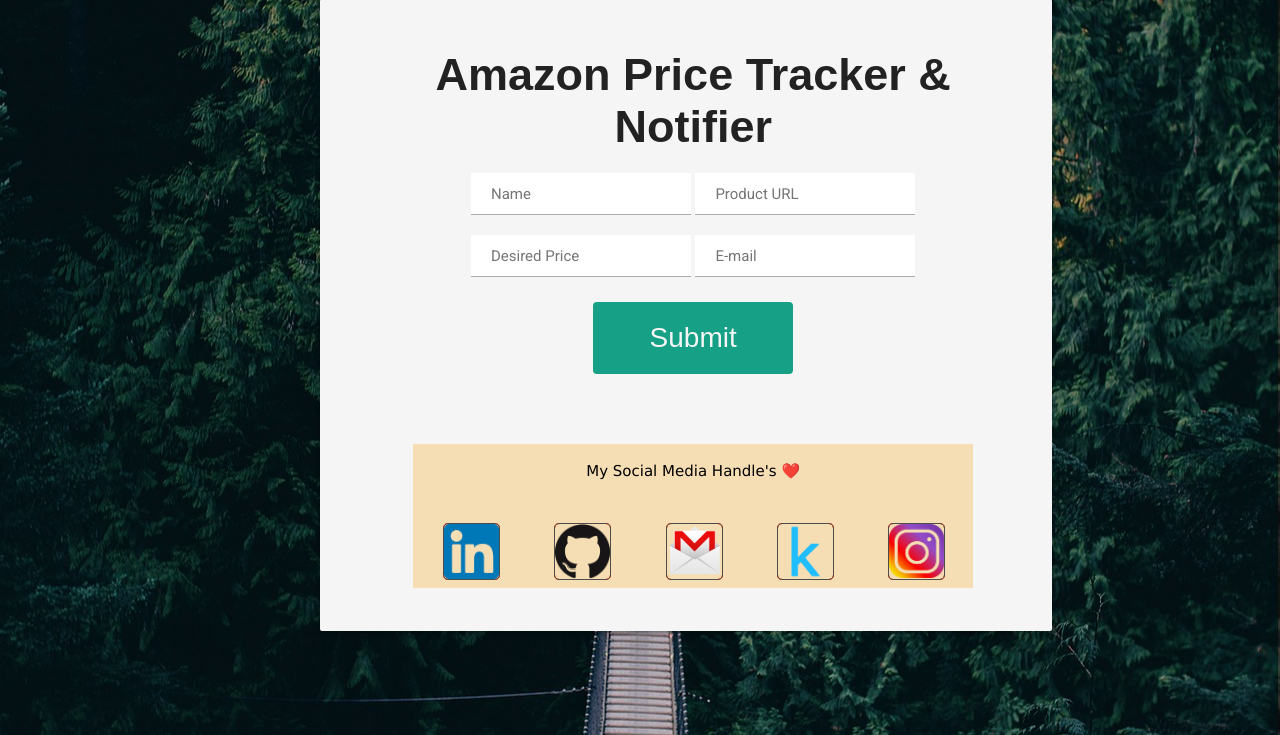
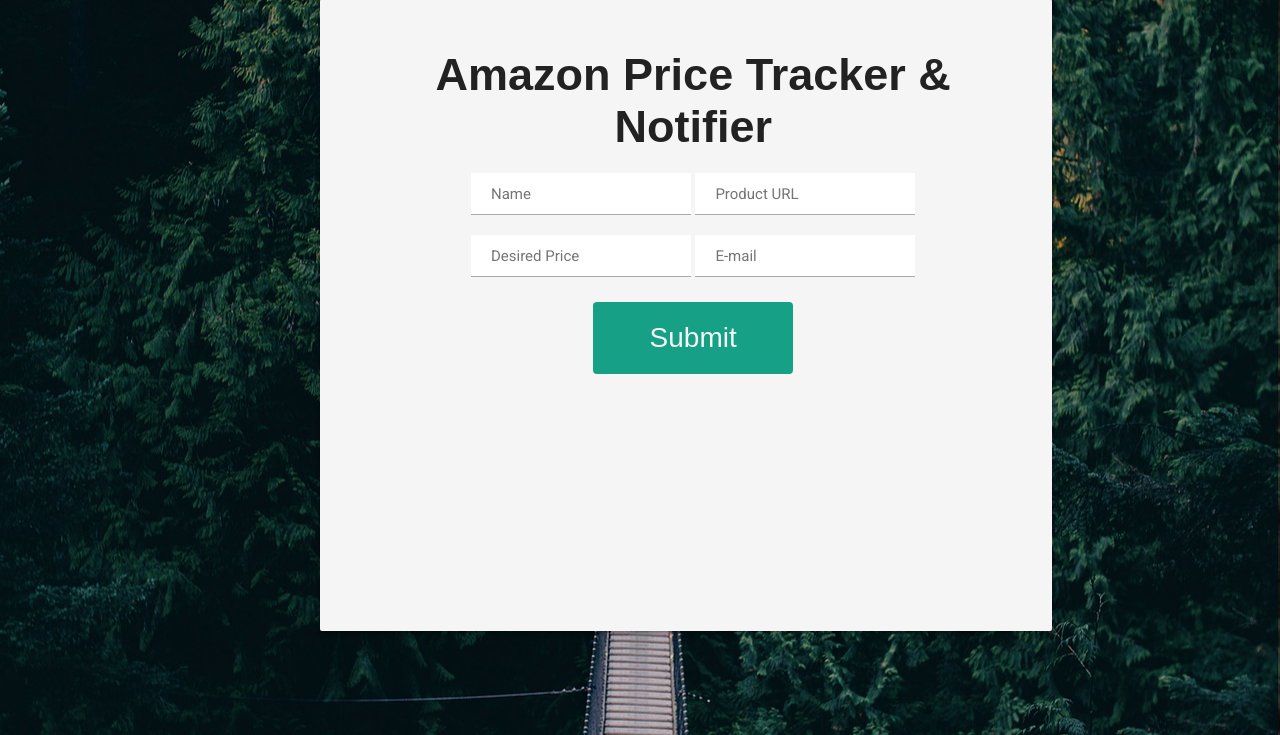
Before and after one commit to aakashv8900/amazon_price_tracker, a Flask app: page /form in a window 1280 px wide. Shown: the part 65-800 px from the top of the page. Run offline with Flask 2, Linux system fonts and the light colour scheme; some libraries are stand-ins or nearby versions.

Commit message:
Front end

```diff
--- a/templates/main.html
+++ b/templates/main.html
@@ -33,67 +33,6 @@
 
         <button class="button" type="submit" value="Submit"><span>Submit</span></button>
         </form>
-        <footer class="w3-center"><span>My Social Media Handle's ❤️</span>
-        <div id='contact-info'>
-          <div class='links'>
-            <a href='https://www.linkedin.com/in/heyaakash/' target='_blank' class='orange-border'>
-              <div>
-                <span><img src="{{ url_for('static',filename='images/link.png')}}"></span>
-                <span></span>
-                <span></span>
-                <span></span>
-                <span>
-                      <i class="fab fa-linkedin-in"></i>
-                    </span>
-              </div>
-            </a>
-            <a href='https://github.com/aakashv8900' target='_blank' class='orange-border' >
-              <div>
-                <span><img src="{{ url_for('static',filename='images/git.png')}}"></span>
-                <span></span>
-                <span></span>
-                <span></span>
-                <span>
-                      <i class="fab fa-github"></i>
-                    </span>
-
-              </div>
-            </a>
-            <a href='mailto:aakashv.8292@gmail.com' class='orange-border' target='_blank'>
-              <div>
-                <span><img src="{{ url_for('static',filename='images/gmail.png')}}"></span>
-                <span></span>
-                <span></span>
-                <span></span>
-                <span>
-                      <i class="fab fa-gmail"></i>
-                    </span>
-              </div>
-            </a>
-            <a href='https://www.kaggle.com/aakashverma8900' class='orange-border' target='_blank'>
-              <div>
-                <span><img src="{{ url_for('static',filename='images/kaggle.png')}}"></span>
-                <span></span>
-                <span></span>
-                <span></span>
-                <span>
-                      <i class="fab fa-kaggle"></i>
-                    </span>
-              </div>
-            </a>
-            <a href='https://www.instagram.com/iamtheparty._/' class='orange-border' target='_blank'>
-              <div>
-                <span><img src="{{ url_for('static',filename='images/insta.png')}}"></span>
-                <span></span>
-                <span></span>
-                <span></span>
-                <span>
-                      <i class="fab fa-instagram"></i>
-                    </span>
-              </div>
-            </a>
-          </div>
-        </footer>
           <div class="w3-hide-small" style="margin-bottom:32px"> </div>
           </div>
       </div>
```
Also changed, not shown: templates/home.html (+4 -12 lines).
